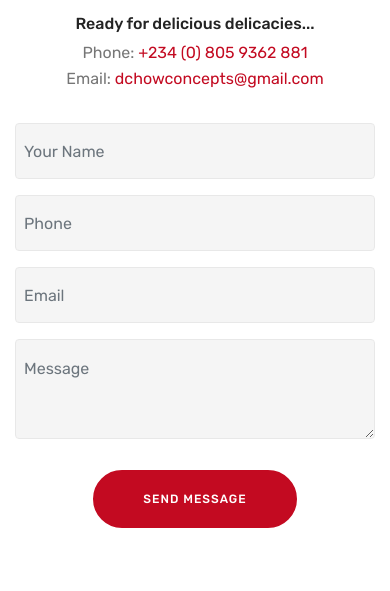
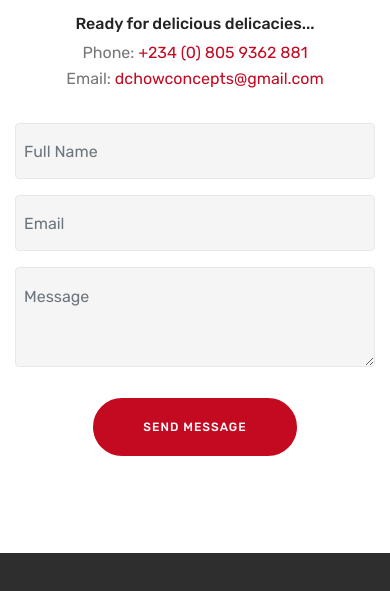
Before and after one commit to OandoIdeas/dchowconcepts, a plain HTML site: page contact.html in a window 390 px wide. Shown: the part 840-1431 px from the top of the page. Drawn offline with Linux system fonts and the light colour scheme; files whose address does not match are found by name.

Commit message:
Contact Update

```diff
--- a/contact.html
+++ b/contact.html
@@ -66,21 +66,29 @@
                             <p class="mbr-text align-left mbr-fonts-style display-7"> Phone: <a href="tel:+2348059362881">+234 (0) 805 9362 881</a> <br>Email: <a href="mailto:dchowconcepts@gmail.com">dchowconcepts@gmail.com</a> </p>
                         </div>
                     </div>
-                    <div data-form-type="formoid">
-                        <form action="https://mobirise.com/" method="POST" class="mbr-form form-with-styler" data-form-title="Contact Form"><input type="hidden" name="email" data-form-email="true" value="P3CxluqLrUTupQ0qXYwRSKjdhq28VDTzYr2NZdJ1t6XgpvTSWOQ3jRKKeVPENETLgYXVXNVJXRYFXz0rgFCUpMh6FZPIKnPUzSeCT9ppvVnWC/+D8mw6pv96XkLZ9FUX">
+
+                    <!-- <div data-form-type="formoid"> -->
+                        <form name="simple-contact-form" accept-charset="utf-8" action="https://formspree.io/mzbjrqob" method="POST" class="mbr-form form-with-styler" data-form-title="Contact Form">
                             <div class="row">
                                 <div hidden="hidden" data-form-alert="" class="alert alert-success col-12">Thanks for filling out the form! We'll get back to you.</div>
                                 <div hidden="hidden" data-form-alert-danger="" class="alert alert-danger col-12"> </div>
                             </div>
                             <div class="dragArea row">
-                                <div class="col-md-6 form-group" data-for="name"> <input type="text" name="name" placeholder="Your Name" data-form-field="Name" required="required" class="form-control input display-7" id="name-form4-m"> </div>
-                                <div class="col-md-6 form-group" data-for="phone"> <input type="text" name="phone" placeholder="Phone" data-form-field="Phone" required="required" class="form-control input display-7" id="phone-form4-m"> </div>
-                                <div data-for="email" class="col-md-12 form-group"> <input type="text" name="email" placeholder="Email" data-form-field="Email" class="form-control input display-7" required="required" id="email-form4-m"> </div>
-                                <div data-for="message" class="col-md-12 form-group"> <textarea name="message" placeholder="Message" data-form-field="Message" class="form-control input display-7" id="message-form4-m"></textarea> </div>
+                                <div class="col-md-12 form-group" data-for="name">
+                                	<input type="text" name="name" placeholder="Full Name" data-form-field="Name" required="required" class="form-control input display-7" id="full-name">
+                                </div>
+                                <!-- <div class="col-md-6 form-group" data-for="phone">
+                                	<input type="email" name="phone" placeholder="Phone" data-form-field="Phone" required="required" class="form-control input display-7" id="email-address">
+                                </div> -->
+                                <div data-for="email" class="col-md-12 form-group">
+                                	<input type="text" name="_replyto" placeholder="Email" data-form-field="Email" class="form-control input display-7" required="required" id="email-address">
+                                </div>
+                                <div data-for="message" class="col-md-12 form-group">
+                                	<textarea name="message" placeholder="Message" data-form-field="Message" class="form-control input display-7" id="message"></textarea> </div>
                                 <div class="col-md-12 input-group-btn mt-2 align-center"> <button type="submit" class="btn btn-primary btn-form display-4">SEND MESSAGE</button> </div>
                             </div>
                         </form>
-                    </div>
+                    <!-- </div> -->
                 </div>
             </div>
         </div>
@@ -135,7 +143,8 @@
     <script src="assets/viewportchecker/jquery.viewportchecker.js"></script>
     <script src="assets/smoothscroll/smooth-scroll.js"></script>
     <script src="assets/theme/js/script.js"></script>
-    <script src="assets/formoid/formoid.min.js"></script> <input name="animation" type="hidden">
+    <!-- <script src="assets/formoid/formoid.min.js"></script> -->
+    <input name="animation" type="hidden">
     <div id="scrollToTop" class="scrollToTop mbr-arrow-up"><a style="text-align: center;"><i class="mbr-arrow-up-icon mbr-arrow-up-icon-cm cm-icon cm-icon-smallarrow-up"></i></a></div>
 </body>
 
```
